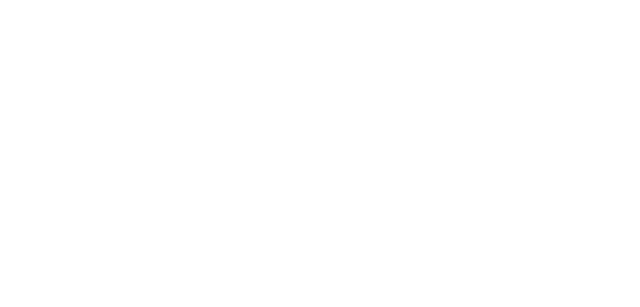
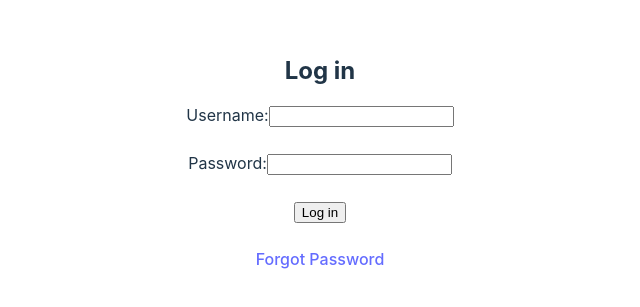
Before and after one commit to setazarm/currencyChange, a React (Vite) app in the folder currencyChange/: page / in a window 1280 px wide. Shown: the part 245-552 px from the top of the page, without its empty margins (320-960 px from the left). Built offline with nearby package versions, Linux system fonts and the light colour scheme.

Commit message:
adding Login Form to the Project

```diff
--- a/currencyChange/package.json
+++ b/currencyChange/package.json
@@ -10,7 +10,8 @@
   },
   "dependencies": {
     "react": "^18.2.0",
-    "react-dom": "^18.2.0"
+    "react-dom": "^18.2.0",
+    "react-router-dom": "^6.8.0"
   },
   "devDependencies": {
     "@types/react": "^18.0.26",
--- a/currencyChange/src/App.jsx
+++ b/currencyChange/src/App.jsx
@@ -1,11 +1,12 @@
 import react from 'react'
+import LoginForm from './components/LoginForm'
+import './App.css'
 
-import './App.css'
 
 function App() {
   return (
     <div className="App">
-
+     <LoginForm />
     </div>
   )
 }
--- a/currencyChange/src/components/LoginForm.jsx
+++ b/currencyChange/src/components/LoginForm.jsx
@@ -0,0 +1,67 @@
+import React, { useState } from 'react';
+
+const users = [
+    { username: 'user1', password: 'pass1' },
+    { username: 'user2', password: 'pass2' },
+];
+
+function LoginForm() {
+    const [username, setUsername] = useState('');
+    const [password, setPassword] = useState('');
+    const [message, setMessage] = useState('');
+
+    const handleSubmit = (event) => {
+        event.preventDefault();
+        const enteredUsername = event.target.elements.username.value;
+        const enteredPassword = event.target.elements.password.value;
+
+        const validUser = users.find(
+            (user) =>
+                user.username === enteredUsername &&
+                user.password === enteredPassword
+        );
+
+        if (validUser) {
+            setMessage('You have logged in successfully.');
+        } else {
+            setMessage(
+                'You have entered a wrong username or password. Please try again.'
+            );
+        }
+    };
+
+    return (
+        <div>
+            <h2>Log in</h2>
+            <form onSubmit={handleSubmit}>
+                <label htmlFor='username'>Username:</label>
+                <input
+                    type='text'
+                    id='username'
+                    name='username'
+                    value={username}
+                    onChange={(event) => setUsername(event.target.value)}
+                />
+                <br />
+                <br />
+                <label htmlFor='password'>Password:</label>
+                <input
+                    type='password'
+                    id='password'
+                    name='password'
+                    value={password}
+                    onChange={(event) => setPassword(event.target.value)}
+                />
+                <br />
+                <br />
+                <input type='submit' value='Log in' />
+                {message && <div>{message}</div>}
+                <br />
+                <br />
+                <a href='#'>Forgot Password</a>
+            </form>
+        </div>
+    );
+}
+
+export default LoginForm;
```
Also changed, not shown: currencyChange/src/App.css (line endings or trailing spaces), 1 other file (tests, documents, lock files or other folders).
